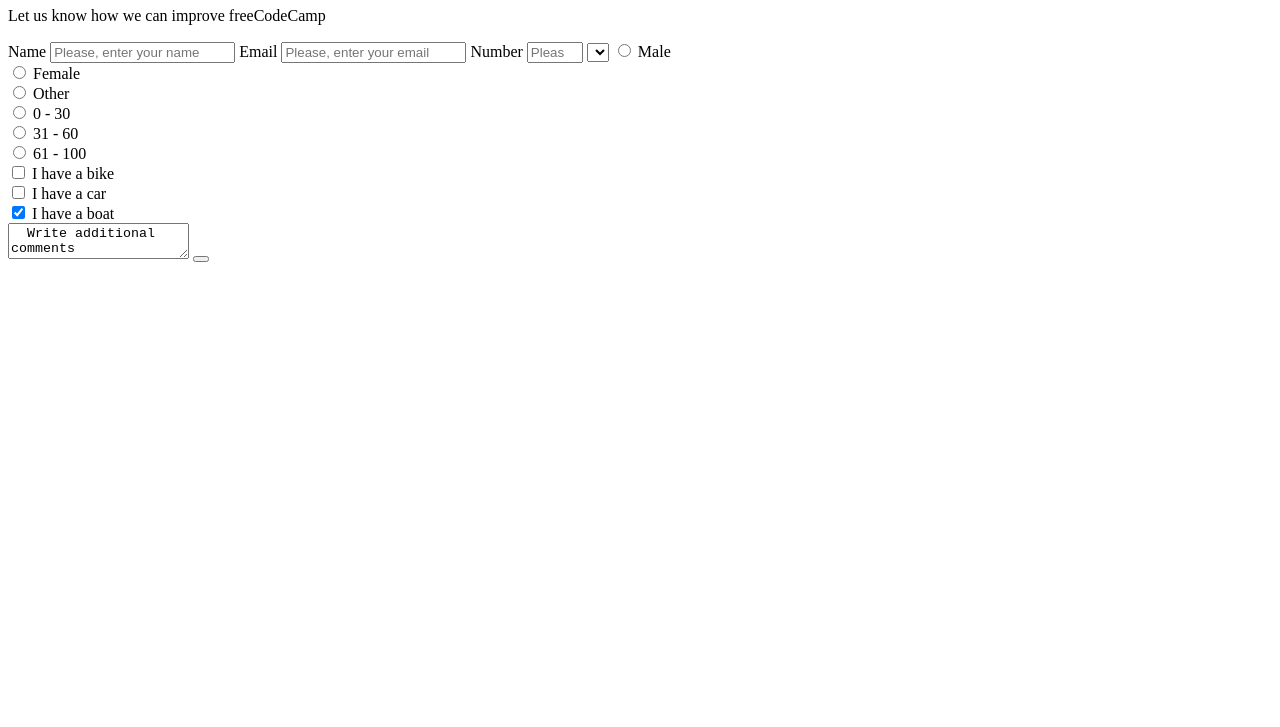
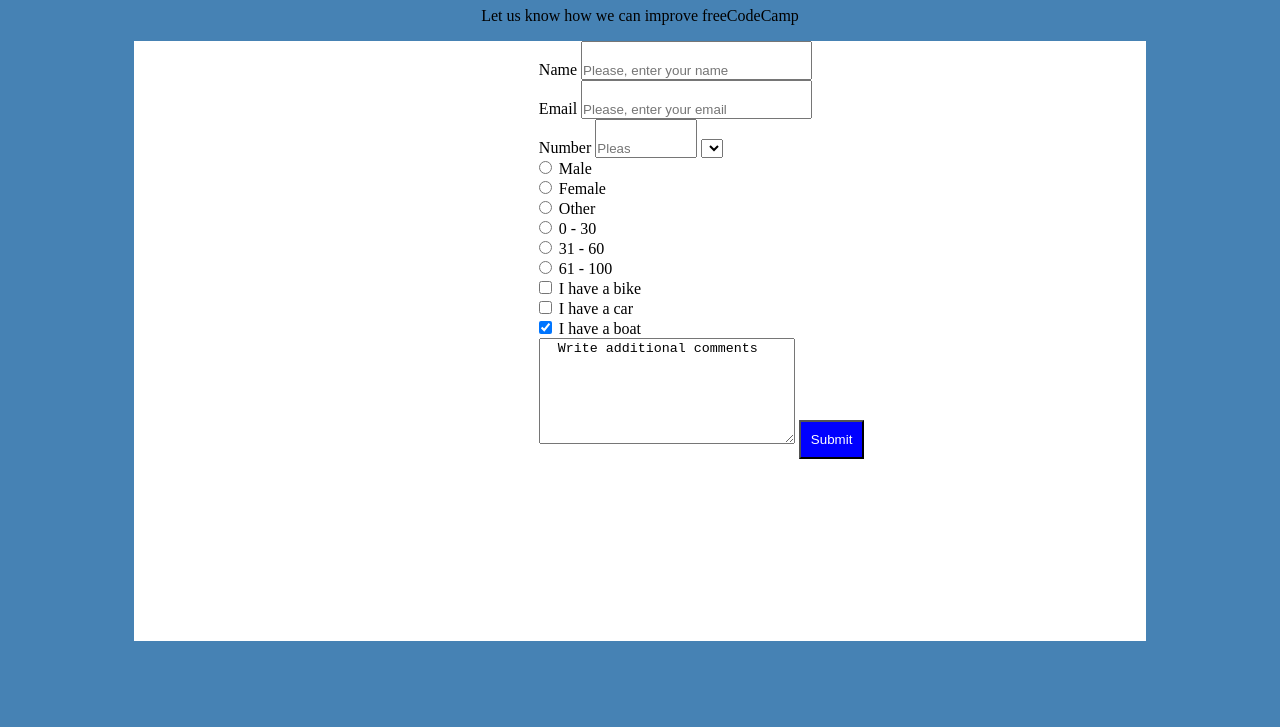
Before and after one commit to PhiPhiPhi/Philippe_Marshall, a plain HTML site: page fcc-test-suite-template-master/index.html in a window 1280 px wide. Shown: the part 73-800 px from the top of the page. Drawn offline with Linux system fonts and the light colour scheme.

Commit message:
style
styling the form

```diff
--- a/fcc-test-suite-template-master/css/style.css
+++ b/fcc-test-suite-template-master/css/style.css
@@ -0,0 +1,37 @@
+body {
+  background-color: steelblue;
+}
+h1 {
+  text-align: center;
+}
+p {
+  text-align: center;
+}
+form {
+  width: 80%;
+  height: 600px;
+  margin: 0 10% 0 10%;
+  background-color: white;
+}
+form label {
+  padding-left: 40%;
+}
+form input {
+  padding: 20px 50px 0 0;
+}
+input[type=radio] {
+  margin-left: 40%;
+}
+input[type=checkbox] {
+  margin-left: 40%;
+}
+textarea {
+  margin-left: 40%;
+  width: 250px;
+  height: 100px;
+}
+button {
+  padding: 10px;
+  background-color: blue;
+  color: white;
+}
--- a/fcc-test-suite-template-master/index.html
+++ b/fcc-test-suite-template-master/index.html
@@ -40,7 +40,7 @@
 <textarea>
   Write additional comments
 </textarea>
-<button id="submit"></button>
+<button id="submit">Submit</button>
 </form>
 
 
```
